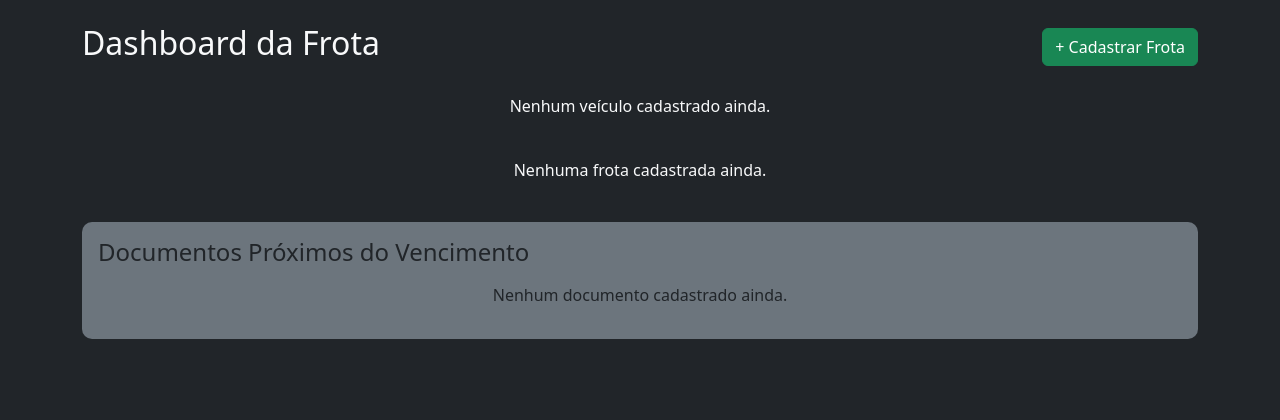
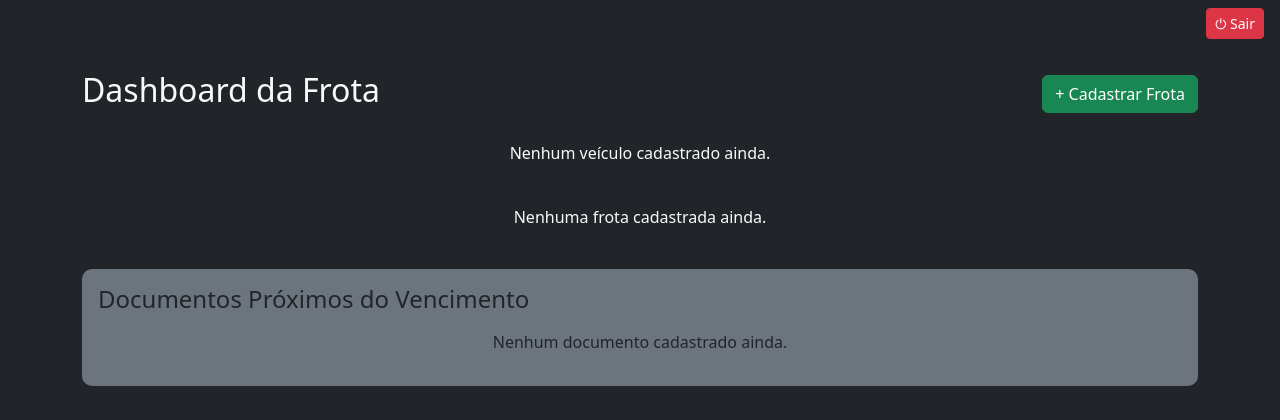
Before and after one commit to EvertonViniciusav/Hackathon-Senac, a Flask app: template templates/dashboard.html in a window 1280 px wide. Shown: the top 420 px of the page. Run offline with Flask 3, Linux system fonts and the light colour scheme; the template is opened without the code that fills it, so the values that code supplies are empty.

Commit message:
Implementação do botao de lagout

```diff
--- a/app.py
+++ b/app.py
@@ -38,6 +38,12 @@ def login():
             return render_template('login.html', erro="Credenciais inválidas")
 
     return render_template('login.html')
+
+# ================= LAGOUT =================
+@app.route('/logout')
+def logout():
+    session.clear()
+    return redirect(url_for('login'))
 
 # ================= DASHBOARD =================
 @app.route('/dashboard')
--- a/templates/dashboard.html
+++ b/templates/dashboard.html
@@ -7,6 +7,12 @@
   <link rel="stylesheet" href="../static/css/dashboard.css">
 </head>
 <body>
+
+<nav class="navbar navbar-expand-lg navbar-dark bg-dark px-3">
+  <div class="ms-auto">
+    <a href="{{ url_for('logout') }}" class="btn btn-danger btn-sm ms-auto">⏻ Sair</a>
+  </div>
+</nav>
 
 <div class="container mt-4">
   <div class="d-flex justify-content-between align-items-center mb-4">
```
